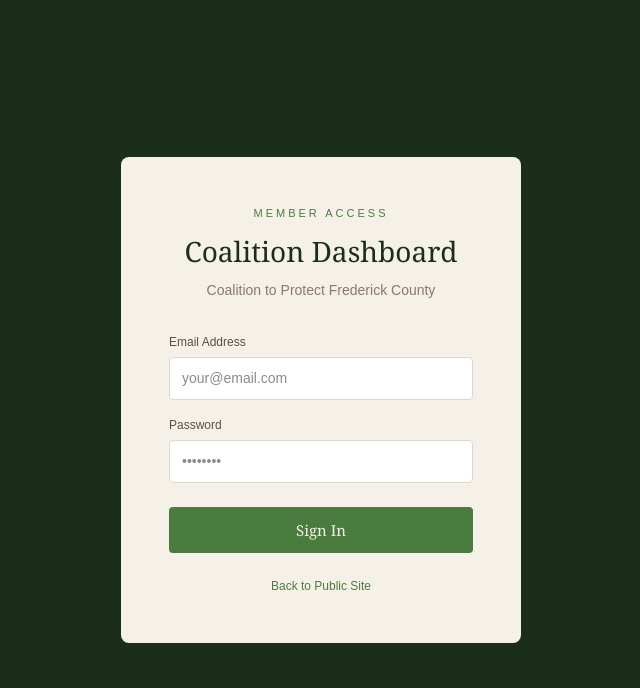
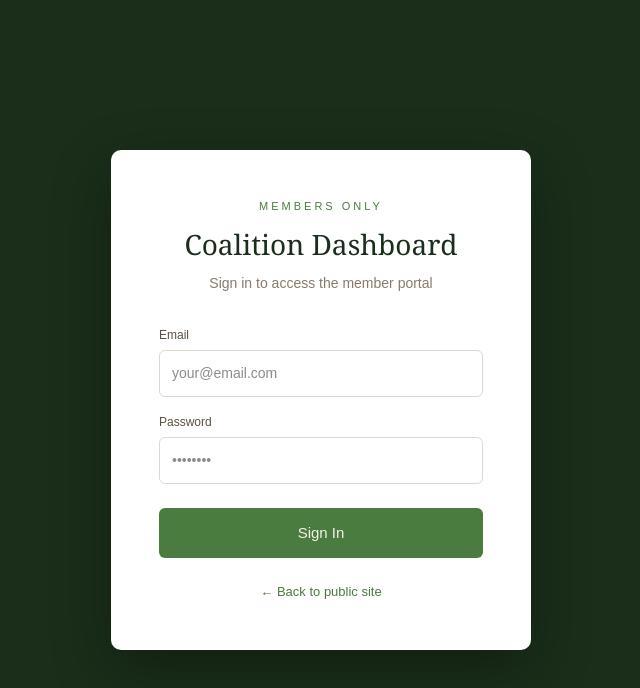
Before and after one commit to jmedic4/Frederickcoalition, a Next.js app: page /login in a window 1280 px wide. Shown: the top 688 px of the page, without its empty margins (319-959 px from the left). Built offline with nearby package versions, Linux system fonts and the light colour scheme; no server answers.

Commit message:
fix login page

```diff
--- a/app/login/page.tsx
+++ b/app/login/page.tsx
@@ -1,15 +1,14 @@
 'use client'
 import { supabase } from '../../lib/supabase'
 import { useState } from 'react'
-
-
-
+import { useRouter } from 'next/navigation'
 
 export default function Login() {
   const [email, setEmail] = useState('')
   const [password, setPassword] = useState('')
   const [error, setError] = useState('')
   const [loading, setLoading] = useState(false)
+  const router = useRouter()
 
   async function handleLogin(e: React.FormEvent) {
     e.preventDefault()
@@ -20,34 +19,58 @@ export default function Login() {
       setError(error.message)
       setLoading(false)
     } else {
-      window.location.href = '/dashboard'
+      router.push('/dashboard')
     }
   }
 
   return (
-    <div style={{ minHeight: '100vh', background: '#1a2e1a', display: 'flex', alignItems: 'center', justifyContent: 'center' }}>
-      <div style={{ background: '#f5f0e8', borderRadius: '8px', padding: '48px', width: '100%', maxWidth: '400px' }}>
-        <p style={{ fontSize: '11px', letterSpacing: '3px', color: '#4a7c3f', fontFamily: 'sans-serif', textTransform: 'uppercase', marginBottom: '8px', textAlign: 'center' }}>Member Access</p>
-        <h1 style={{ fontSize: '28px', color: '#1a2e1a', fontFamily: 'Georgia, serif', marginBottom: '8px', textAlign: 'center' }}>Coalition Dashboard</h1>
-        <p style={{ fontSize: '14px', color: '#8a7a6a', fontFamily: 'sans-serif', textAlign: 'center', marginBottom: '32px' }}>Coalition to Protect Frederick County</p>
+    <main style={{ minHeight: '100vh', background: '#1a2e1a', display: 'flex', alignItems: 'center', justifyContent: 'center', padding: '40px' }}>
+      <div style={{ background: '#fff', borderRadius: '10px', padding: '48px', width: '100%', maxWidth: '420px', boxShadow: '0 20px 60px rgba(0,0,0,0.3)' }}>
+        <div style={{ textAlign: 'center', marginBottom: '32px' }}>
+          <p style={{ fontSize: '11px', letterSpacing: '3px', color: '#4a7c3f', fontFamily: 'sans-serif', textTransform: 'uppercase', marginBottom: '8px' }}>Members Only</p>
+          <h1 style={{ fontSize: '28px', color: '#1a2e1a', fontFamily: 'Georgia, serif', marginBottom: '8px' }}>Coalition Dashboard</h1>
+          <p style={{ fontSize: '14px', color: '#8a7a6a', fontFamily: 'sans-serif' }}>Sign in to access the member portal</p>
+        </div>
         <form onSubmit={handleLogin}>
           <div style={{ marginBottom: '16px' }}>
-            <label style={{ display: 'block', fontSize: '12px', color: '#5a5040', fontFamily: 'sans-serif', marginBottom: '6px' }}>Email Address</label>
-            <input type="email" value={email} onChange={e => setEmail(e.target.value)} required placeholder="your@email.com" style={{ width: '100%', padding: '10px 12px', border: '1px solid #ddd8cc', borderRadius: '4px', fontSize: '14px', fontFamily: 'sans-serif', background: '#fff', boxSizing: 'border-box' }} />
+            <label style={{ display: 'block', fontSize: '12px', color: '#5a5040', fontFamily: 'sans-serif', marginBottom: '6px', fontWeight: 500 }}>Email</label>
+            <input
+              type="email"
+              required
+              value={email}
+              onChange={e => setEmail(e.target.value)}
+              placeholder="your@email.com"
+              style={{ width: '100%', padding: '12px', border: '1.5px solid #ddd8cc', borderRadius: '6px', fontSize: '14px', fontFamily: 'sans-serif', boxSizing: 'border-box' }}
+            />
           </div>
           <div style={{ marginBottom: '24px' }}>
-            <label style={{ display: 'block', fontSize: '12px', color: '#5a5040', fontFamily: 'sans-serif', marginBottom: '6px' }}>Password</label>
-            <input type="password" value={password} onChange={e => setPassword(e.target.value)} required placeholder="••••••••" style={{ width: '100%', padding: '10px 12px', border: '1px solid #ddd8cc', borderRadius: '4px', fontSize: '14px', fontFamily: 'sans-serif', background: '#fff', boxSizing: 'border-box' }} />
+            <label style={{ display: 'block', fontSize: '12px', color: '#5a5040', fontFamily: 'sans-serif', marginBottom: '6px', fontWeight: 500 }}>Password</label>
+            <input
+              type="password"
+              required
+              value={password}
+              onChange={e => setPassword(e.target.value)}
+              placeholder="••••••••"
+              style={{ width: '100%', padding: '12px', border: '1.5px solid #ddd8cc', borderRadius: '6px', fontSize: '14px', fontFamily: 'sans-serif', boxSizing: 'border-box' }}
+            />
           </div>
-          {error && <p style={{ color: '#7a2a2a', fontSize: '13px', fontFamily: 'sans-serif', marginBottom: '16px', background: '#f0e4e4', padding: '10px 12px', borderRadius: '4px' }}>{error}</p>}
-          <button type="submit" disabled={loading} style={{ width: '100%', background: '#4a7c3f', color: '#f5f0e8', border: 'none', padding: '12px', borderRadius: '4px', fontSize: '15px', fontFamily: 'Georgia, serif', cursor: 'pointer' }}>
+          {error && (
+            <div style={{ background: '#f0e4e4', border: '1px solid #d4a0a0', borderRadius: '6px', padding: '12px', marginBottom: '16px' }}>
+              <p style={{ fontSize: '13px', color: '#7a2a2a', fontFamily: 'sans-serif', margin: 0 }}>{error}</p>
+            </div>
+          )}
+          <button
+            type="submit"
+            disabled={loading}
+            style={{ width: '100%', background: '#4a7c3f', color: '#f5f0e8', border: 'none', padding: '14px', borderRadius: '6px', fontSize: '15px', fontFamily: 'sans-serif', cursor: 'pointer', fontWeight: 500 }}
+          >
             {loading ? 'Signing in...' : 'Sign In'}
           </button>
         </form>
-        <p style={{ fontSize: '12px', color: '#8a7a6a', fontFamily: 'sans-serif', textAlign: 'center', marginTop: '24px' }}>
-          <a href="/" style={{ color: '#4a7c3f', textDecoration: 'none' }}>Back to Public Site</a>
+        <p style={{ textAlign: 'center', marginTop: '24px', fontSize: '13px', color: '#8a7a6a', fontFamily: 'sans-serif' }}>
+          <a href="/" style={{ color: '#4a7c3f', textDecoration: 'none' }}>← Back to public site</a>
         </p>
       </div>
-    </div>
+    </main>
   )
 }
```
